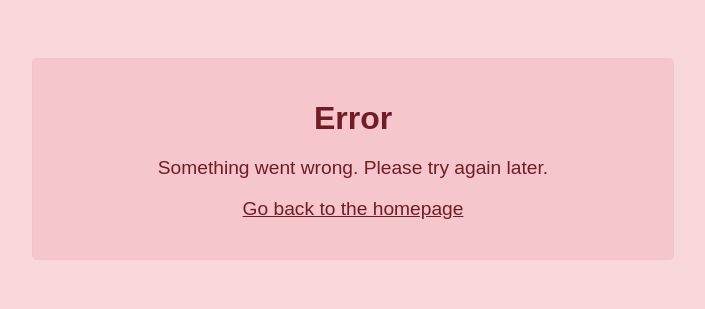
After one commit to dataGriff/spike.supabase, a FastAPI app: template fastapi_course/employee_repo/templates/error.html in a window 1280 px wide. The commit adds this page. Shown: the top 309 px of the page, without its empty margins (287-992 px from the left). Run offline with FastAPI, Linux system fonts and the light colour scheme; the template is opened without the code that fills it, so the values that code supplies are empty.

Commit message:
feat: :sparkles: add employee edit and deactivate functionality with error handling

```diff
--- /dev/null
+++ b/fastapi_course/employee_repo/templates/error.html
@@ -0,0 +1,43 @@
+<!DOCTYPE html>
+<html lang="en">
+<head>
+    <meta charset="UTF-8">
+    <meta name="viewport" content="width=device-width, initial-scale=1.0">
+    <title>Error</title>
+    <style>
+        body {
+            font-family: Arial, sans-serif;
+            background-color: #f8d7da;
+            color: #721c24;
+            text-align: center;
+            padding: 50px;
+        }
+        .error-container {
+            max-width: 600px;
+            margin: 0 auto;
+            background-color: #f5c6cb;
+            border: 1px solid #f5c2c7;
+            border-radius: 5px;
+            padding: 20px;
+        }
+        h1 {
+            font-size: 2em;
+            margin-bottom: 10px;
+        }
+        p {
+            font-size: 1.2em;
+        }
+        a {
+            color: #721c24;
+            text-decoration: underline;
+        }
+    </style>
+</head>
+<body>
+    <div class="error-container">
+        <h1>Error</h1>
+        <p>Something went wrong. Please try again later.</p>
+        <p><a href="/">Go back to the homepage</a></p>
+    </div>
+</body>
+</html>
--- a/fastapi_course/employee_repo/templates/index.html
+++ b/fastapi_course/employee_repo/templates/index.html
@@ -30,7 +30,7 @@
             <td>{{ "Yes" if employee.is_active else "No" }}</td>
             <td>
                 <a href="/edit/{{ employee.id }}">Edit</a>
-                <a href="/delete/{{ employee.id }}">Delete</a>
+                <a href="/deactivate/{{ employee.id }}">Deactivate</a>
             </td>
         </tr>
         {% endfor %}
```
Also changed, not shown: fastapi_course/employee_repo/models.py (+19 -0 lines), fastapi_course/employee_repo/routes/employee_routes.py (+41 -1 lines).
